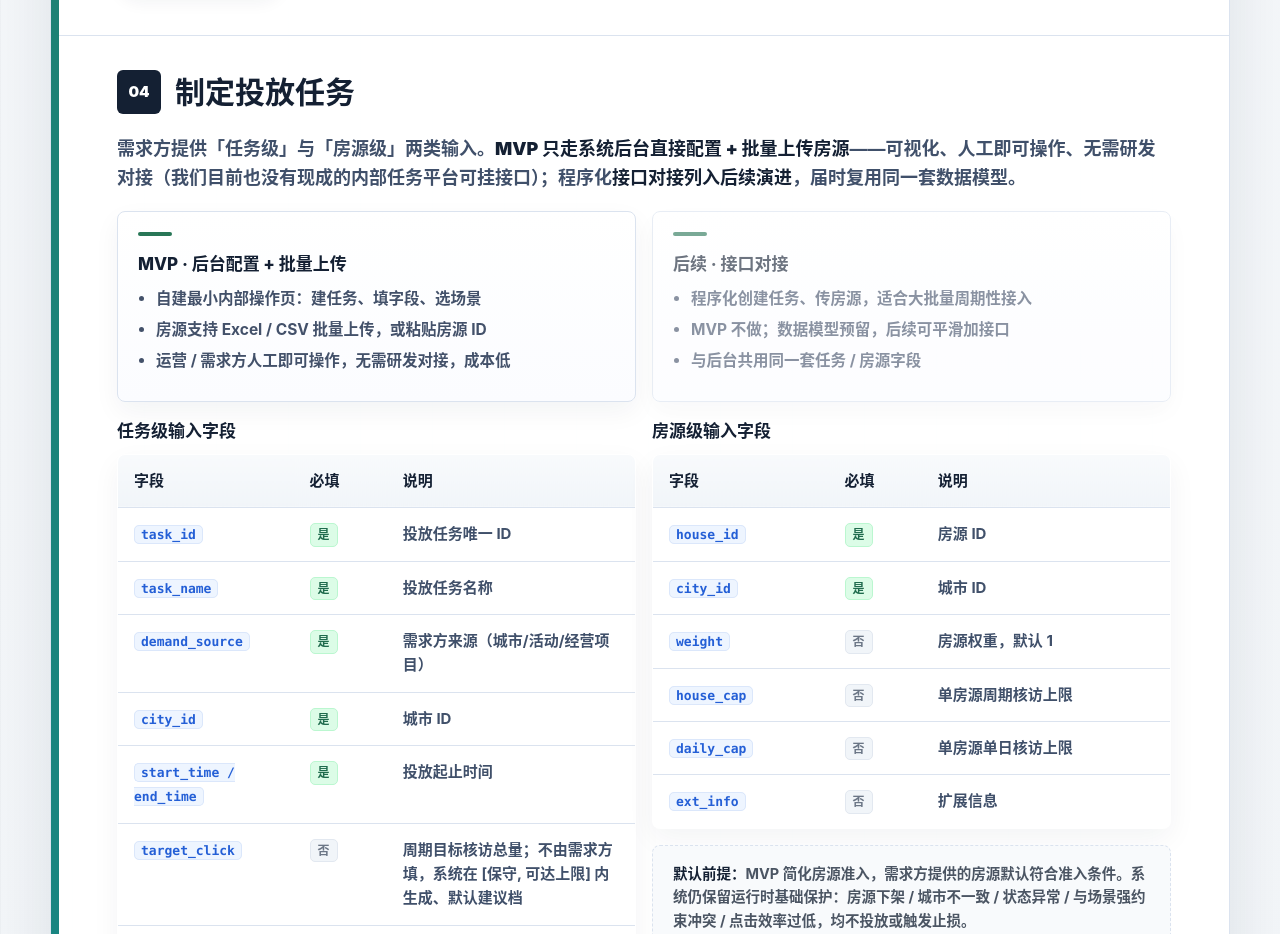
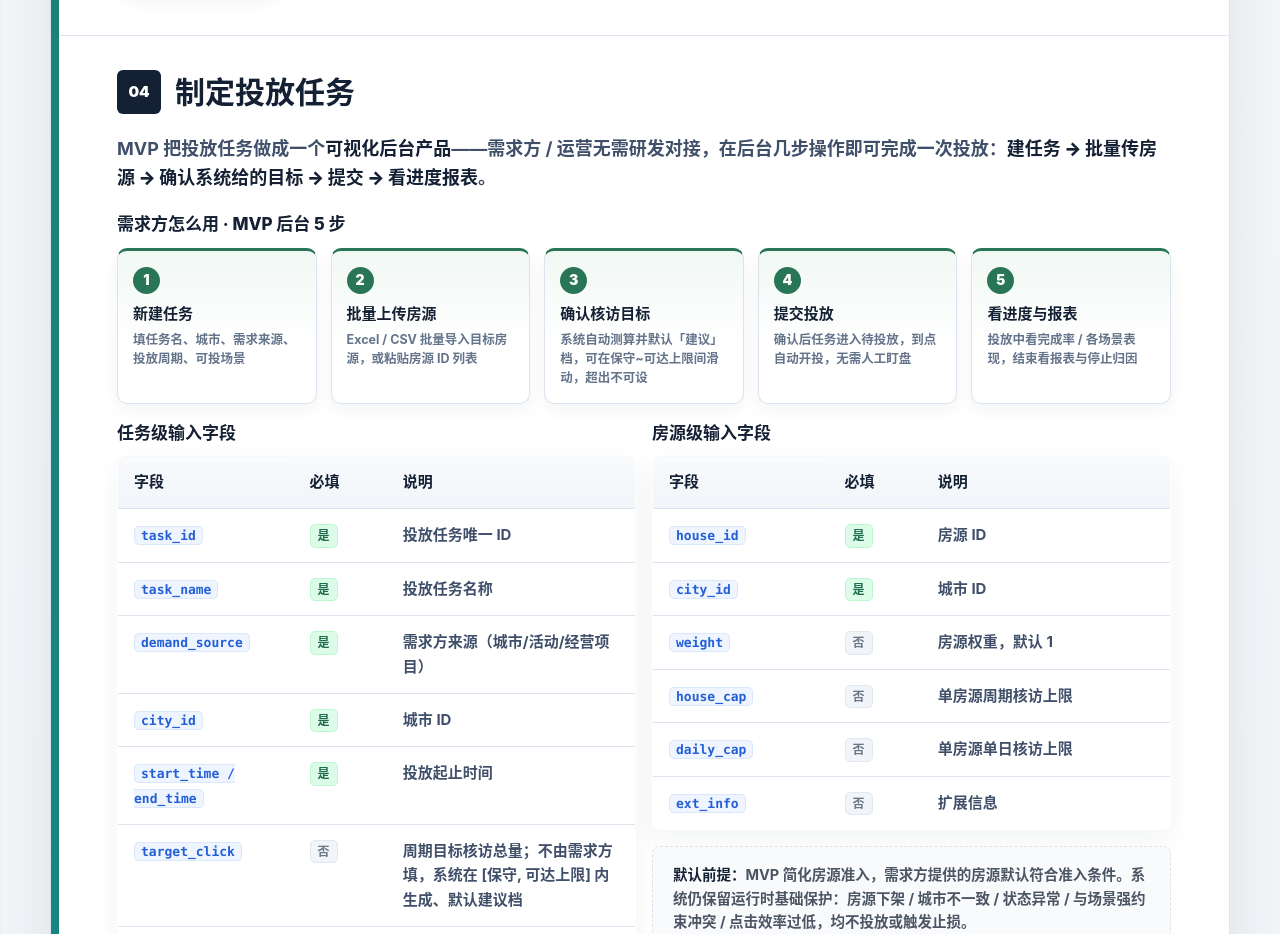
Before and after one commit to Summermax-cmd/summer-home, a website: page keplus-mvp/index.html in a window 1280 px wide. Shown: the part 2225-3159 px from the top of the page. Drawn offline with Linux system fonts and the light colour scheme.

Commit message:
Section 04: remove API teaser; add productized 5-step backend walkthrough

```diff
--- a/keplus-mvp/index.html
+++ b/keplus-mvp/index.html
@@ -255,6 +255,12 @@
     .prio-body { padding: 14px 18px 16px; }
     .prio-body ul { margin: 0; padding-left: 16px; color: #43516a; font-size: 14px; font-weight: 650; line-height: 1.5; }
 
+    /* Step cards (后台操作步骤) */
+    .step-card { position: relative; padding: 16px 15px 15px; border: 1px solid var(--line); border-radius: 10px; background: linear-gradient(180deg, #f1f8f4, #ffffff 62%); box-shadow: 0 6px 16px rgba(20,32,51,.05); border-top: 3px solid var(--green); }
+    .step-card .step-no { display: inline-grid; place-items: center; width: 27px; height: 27px; border-radius: 50%; background: var(--green); color: #fff; font-size: 14px; font-weight: 900; margin-bottom: 8px; }
+    .step-card h4 { margin: 0 0 5px; font-size: 15px; font-weight: 900; color: var(--ink); }
+    .step-card p { font-size: 12.5px; font-weight: 650; color: var(--muted); line-height: 1.5; }
+
     /* Goal gauge (目标过低 / 合理 / 过高) */
     .goal-gauge { margin-top: 16px; }
     .gg-bar { display: flex; border-radius: 10px; overflow: hidden; border: 1px solid var(--line); box-shadow: 0 8px 22px rgba(20,32,51,.06); }
@@ -440,25 +446,15 @@
       <!-- ============ 04 制定投放任务 ============ -->
       <section>
         <div class="section-title" data-num="04"><h2>制定投放任务</h2></div>
-        <p class="lead">需求方提供「任务级」与「房源级」两类输入。<strong style="color:var(--ink);font-weight:900">MVP 只走系统后台直接配置 + 批量上传房源</strong>——可视化、人工即可操作、无需研发对接（我们目前也没有现成的内部任务平台可挂接口）；程序化<strong style="color:var(--ink);font-weight:900">接口对接列入后续演进</strong>，届时复用同一套数据模型。</p>
+        <p class="lead">MVP 把投放任务做成一个<strong style="color:var(--ink);font-weight:900">可视化后台产品</strong>——需求方 / 运营无需研发对接，在后台几步操作即可完成一次投放：<strong style="color:var(--ink);font-weight:900">建任务 → 批量传房源 → 确认系统给的目标 → 提交 → 看进度报表</strong>。</p>
 
-        <div class="grid-2" style="margin-bottom:16px">
-          <div class="card">
-            <h4>MVP · 后台配置 + 批量上传</h4>
-            <ul>
-              <li>自建<b>最小内部操作页</b>：建任务、填字段、选场景</li>
-              <li>房源支持 <b>Excel / CSV 批量上传</b>，或粘贴房源 ID</li>
-              <li>运营 / 需求方<b>人工即可操作</b>，无需研发对接，成本低</li>
-            </ul>
-          </div>
-          <div class="card" style="opacity:.62">
-            <h4>后续 · 接口对接</h4>
-            <ul>
-              <li>程序化创建任务、传房源，适合大批量周期性接入</li>
-              <li>MVP <b>不做</b>；数据模型预留，后续可平滑加接口</li>
-              <li>与后台<b>共用同一套任务 / 房源字段</b></li>
-            </ul>
-          </div>
+        <h4 style="margin-top:4px">需求方怎么用 · MVP 后台 5 步</h4>
+        <div class="grid-5" style="margin:10px 0 16px">
+          <div class="step-card"><span class="step-no">1</span><h4>新建任务</h4><p>填任务名、城市、需求来源、投放周期、可投场景</p></div>
+          <div class="step-card"><span class="step-no">2</span><h4>批量上传房源</h4><p>Excel / CSV 批量导入目标房源，或粘贴房源 ID 列表</p></div>
+          <div class="step-card"><span class="step-no">3</span><h4>确认核访目标</h4><p>系统自动测算并默认「建议」档，可在保守~可达上限间滑动，超出不可设</p></div>
+          <div class="step-card"><span class="step-no">4</span><h4>提交投放</h4><p>确认后任务进入待投放，到点自动开投，无需人工盯盘</p></div>
+          <div class="step-card"><span class="step-no">5</span><h4>看进度与报表</h4><p>投放中看完成率 / 各场景表现，结束看报表与停止归因</p></div>
         </div>
 
         <div class="grid-2">
```
